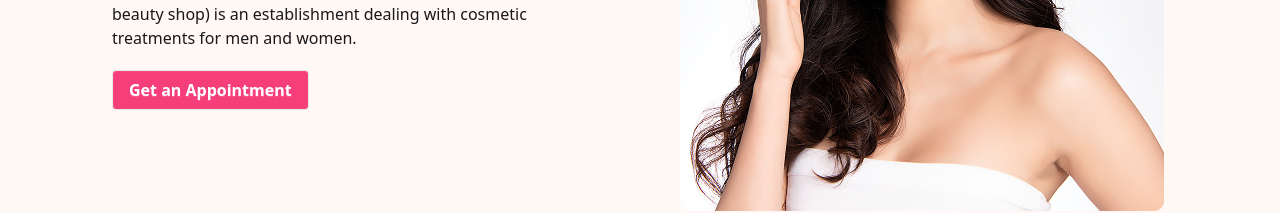
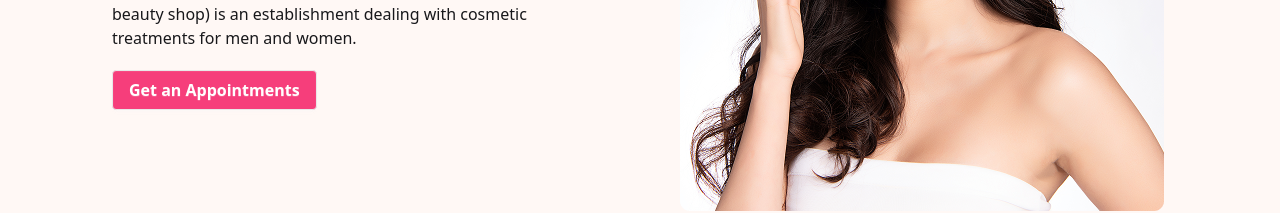
Before and after one commit to Abusayem99133/jenins-parlour-client, a React (Vite) app: page / in a window 1280 px wide. Shown: the part 435-648 px from the top of the page. Built offline with nearby package versions, Linux system fonts and the light colour scheme.

Commit message:
updated to the banner section

```diff
--- a/src/components/banner/Banner.jsx
+++ b/src/components/banner/Banner.jsx
@@ -14,7 +14,7 @@ const Banner = () => {
             for men and women.
           </p>
           <button className="btn bg-[#F63E7B] text-white text-[16px] mt-5">
-            Get an Appointment
+            Get an Appointments
           </button>
         </div>
         <div className="w-1/2 ml-16">
```
